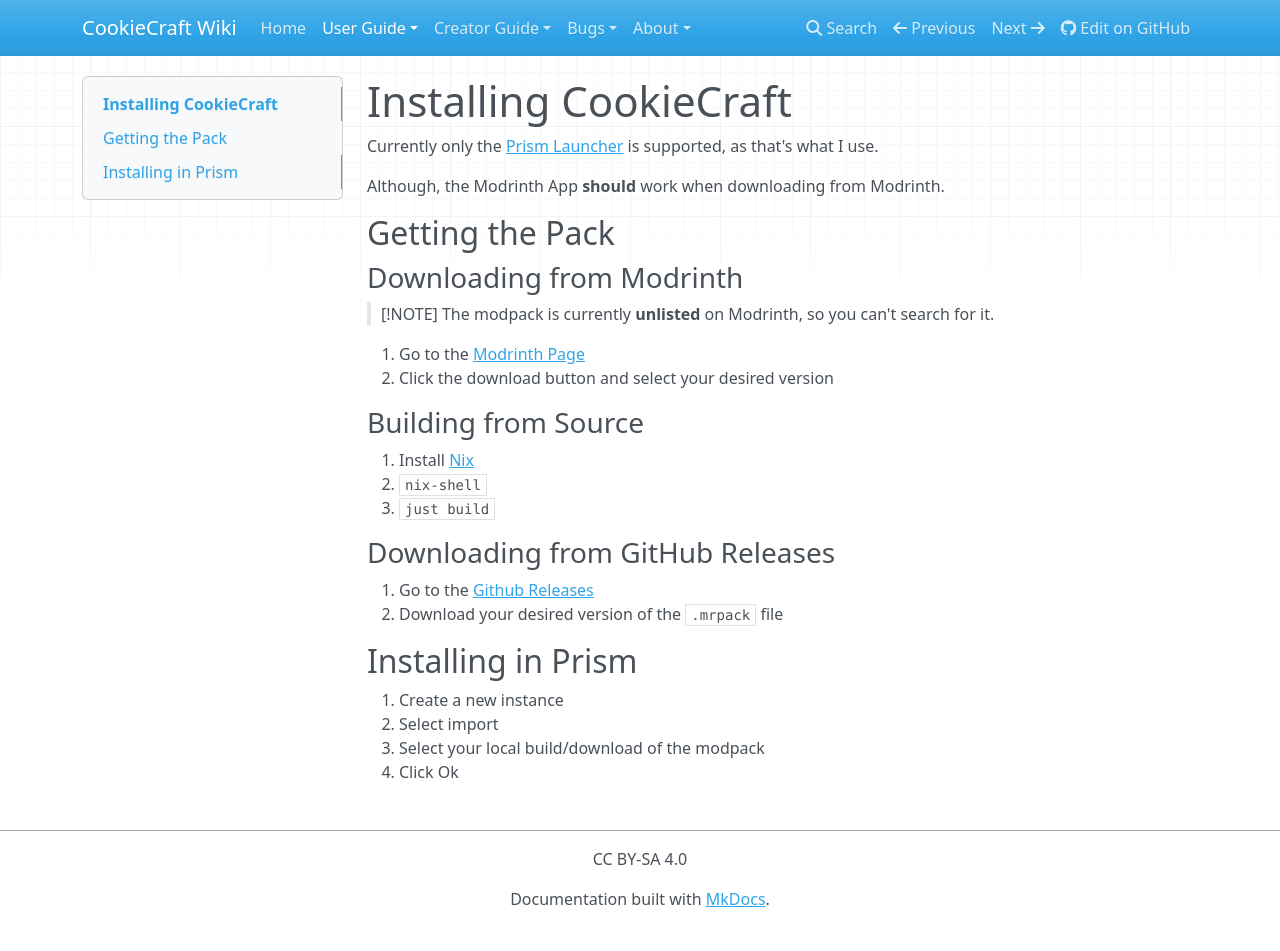
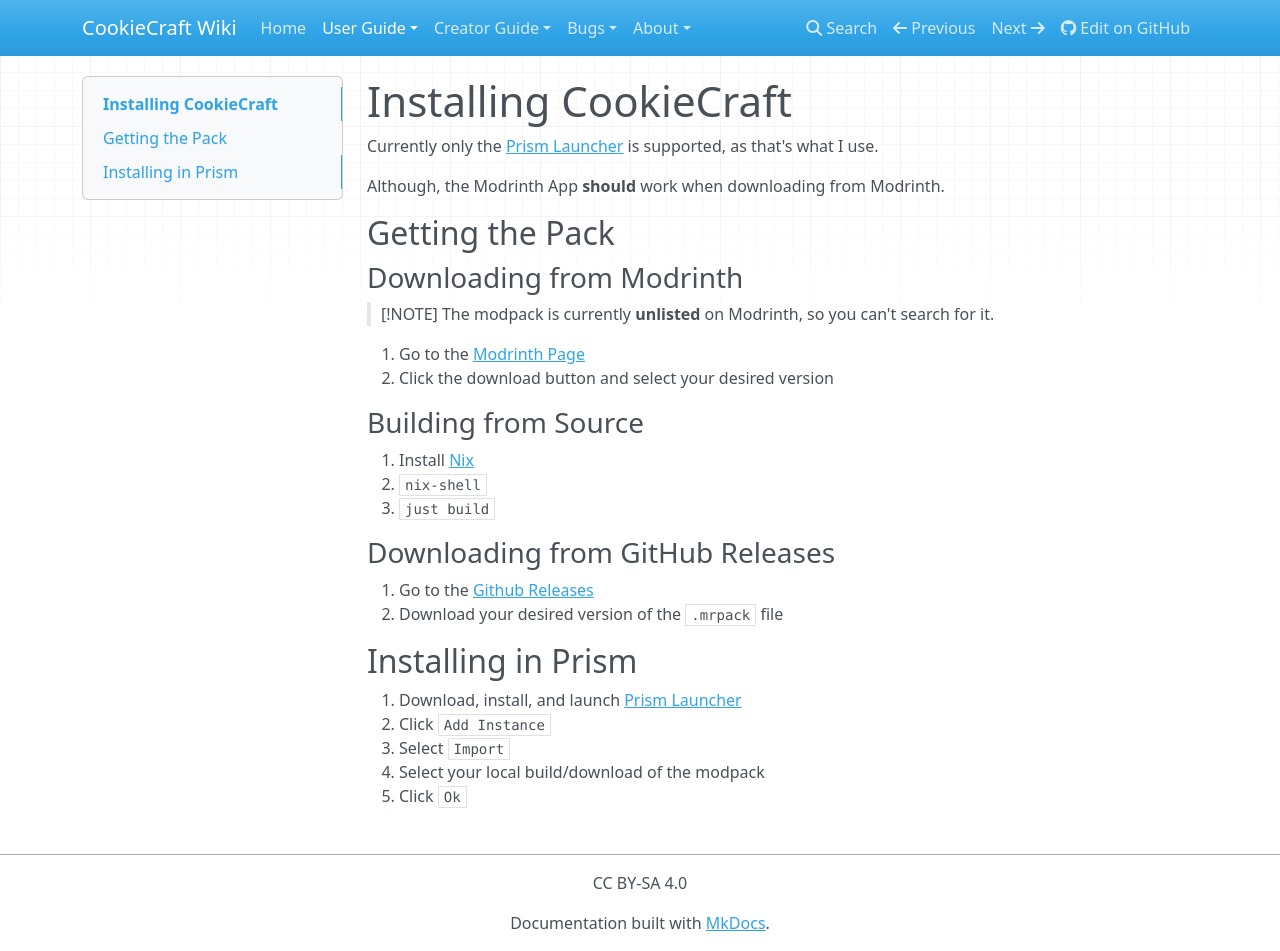
Before and after one commit to ArkhamCookie/CookieCraft, an MkDocs documentation site: the page built from docs/user-guide/installing.md, in a window 1280 px wide and 951 px high. Built offline with MkDocs 1.6.1, drawn with Linux system fonts in a browser that asks for light colours; nearby versions of some CDN libraries.

Commit message:
docs: improve installing in Prism section

```diff
--- a/docs/user-guide/installing.md
+++ b/docs/user-guide/installing.md
@@ -29,7 +29,8 @@ Although, the Modrinth App **should** work when downloading from Modrinth.
 
 ## Installing in Prism
 
-1. Create a new instance
-2. Select import
-3. Select your local build/download of the modpack
-4. Click Ok
+1. Download, install, and launch [Prism Launcher](https://prismlauncher.org)
+2. Click `Add Instance`
+3. Select `Import`
+4. Select your local build/download of the modpack
+5. Click `Ok`
```
